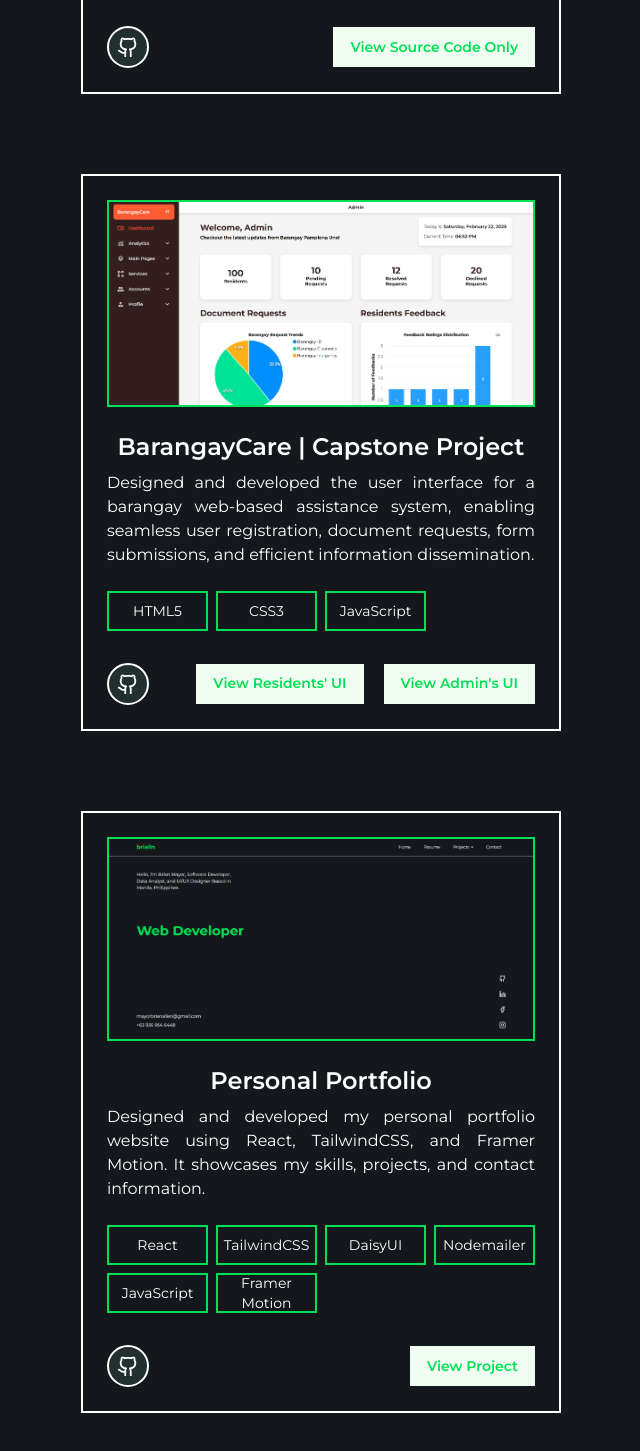
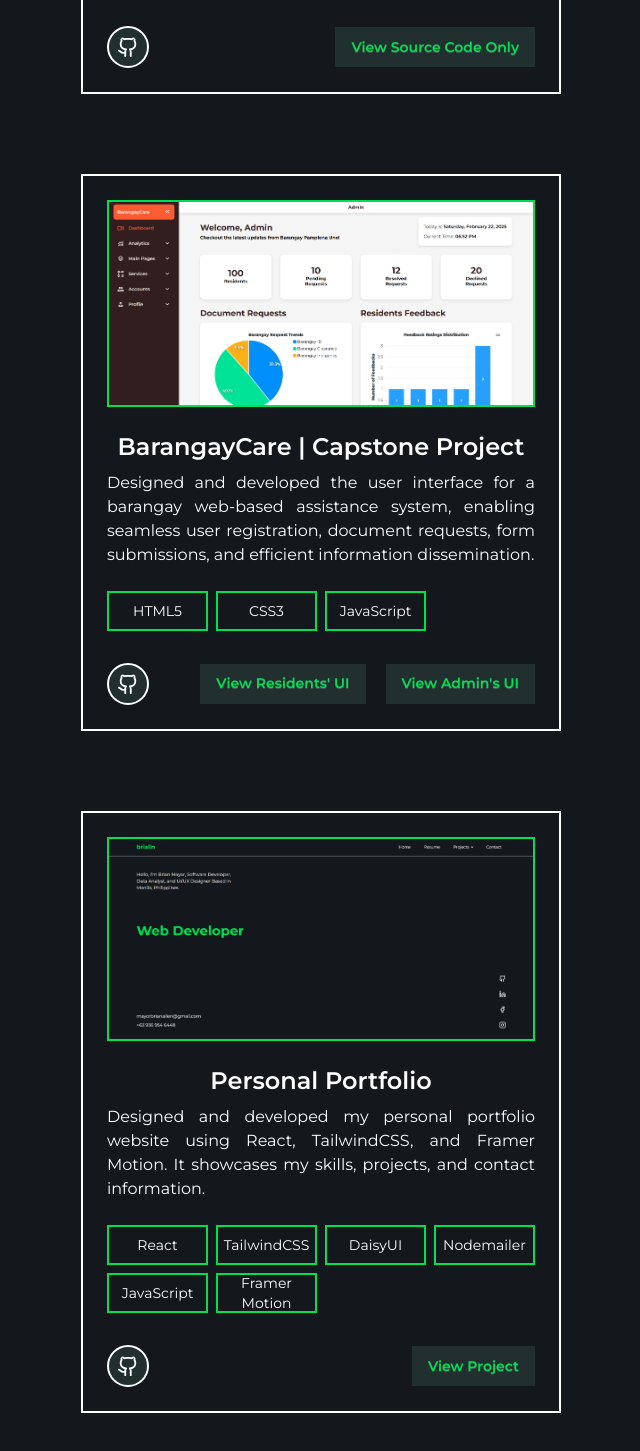
Before and after one commit to brialln/react_portfolio, a React (Vite) app: page /development in a window 1280 px wide. Shown: the part 761-2212 px from the top of the page, without its empty margins (319-959 px from the left). Built offline with nearby package versions, Linux system fonts and the light colour scheme.

Commit message:
Fixed Button Color when Light Mode

```diff
--- a/src/pages/Contact.jsx
+++ b/src/pages/Contact.jsx
@@ -59,7 +59,7 @@
                         <textarea id="message" name="message" className="border-2 p-2 h-40" onChange={handleChange} value={formData.message} required />
                     </div>
 
-                    <button type="submit" className="btn btn-soft rounded-none btn-primary cursor-pointer">Send Message</button>
+                    <button type="submit" className="btn bg-soft-color border-none shadow-none rounded-none btn-primary text-primary hover:bg-primary hover:text-white">Send Message</button>
                 </form>
             </div>
         </div>
--- a/src/pages/Designing.jsx
+++ b/src/pages/Designing.jsx
@@ -26,7 +26,7 @@
 
                 <div className="pt-2 flex flex-row justify-center items-center">
                     <a href="https://www.figma.com/design/iPlOGrVtneJABiDqIqOWKO/BOOKS-FROM-UNDERGROUND?node-id=0-1&t=AMR0xIBTL8dbD3aG-1" target="_blank" rel="noreferrer">
-                        <button className="btn btn-soft rounded-none btn-primary">View Project</button>
+                        <button className="btn bg-soft-color border-none shadow-none rounded-none btn-primary text-primary hover:bg-primary hover:text-white">View Project</button>
                     </a>
                 </div>
             </div>
@@ -46,7 +46,7 @@
 
                 <div className="pt-2 flex flex-row justify-center items-center">
                     <a href="https://www.figma.com/design/XeIBXjrZAhIe2TGrGbAQFH/COFFEE-INSIGHT?node-id=0-1&t=eo8yyOpki2vRULn8-1" target="_blank" rel="noreferrer">
-                        <button className="btn btn-soft rounded-none btn-primary">View Project</button>
+                        <button className="btn bg-soft-color border-none shadow-none rounded-none btn-primary text-primary hover:bg-primary hover:text-white">View Project</button>
                     </a>
                 </div>
             </div>
--- a/src/pages/Development.jsx
+++ b/src/pages/Development.jsx
@@ -49,7 +49,7 @@
                     </a>
 
                     <a href="https://github.com/brialln/simple_crud-application" target="_blank" rel="noopener noreferrer">
-                        <button className="btn btn-soft rounded-none btn-primary">View Source Code Only</button>
+                        <button className="btn bg-soft-color border-none shadow-none rounded-none btn-primary text-primary hover:bg-primary hover:text-white">View Source Code Only</button>
                     </a>
 
                 </div>
@@ -86,11 +86,11 @@
 
                 <div className="flex flex-col sm:flex-row gap-5 justify-center items-center">
                     <a href="https://barangaycare-residents-frontend.vercel.app" target="_blank" rel="noopener noreferrer">
-                        <button className="btn btn-soft rounded-none btn-primary">View Residents' UI</button>
+                        <button className="btn bg-soft-color border-none shadow-none rounded-none btn-primary text-primary hover:bg-primary hover:text-white">View Residents' UI</button>
                     </a>
 
                     <a href="https://barangaycare-admin-frontend.vercel.app" target="_blank" rel="noopener noreferrer">
-                        <button className="btn btn-soft rounded-none btn-primary">View Admin's UI</button>
+                        <button className="btn bg-soft-color border-none shadow-none rounded-none btn-primary text-primary hover:bg-primary hover:text-white">View Admin's UI</button>
                     </a>
                 </div>
 
@@ -128,7 +128,7 @@
                     </a>
 
                     <a href="https://briallnportfolio.vercel.app" target="blank" rel="noopener noreferrer">
-                        <button className="btn btn-soft rounded-none btn-primary">View Project</button>
+                        <button className="btn bg-soft-color border-none shadow-none rounded-none btn-primary text-primary hover:bg-primary hover:text-white">View Project</button>
                     </a>
                 </div>
             </div>
--- a/src/pages/Resume.jsx
+++ b/src/pages/Resume.jsx
@@ -18,7 +18,7 @@
                     </div>
 
                     <div>
-                        <a href="/public/Brian_Mayor_CV-2025.pdf" download className="btn btn-soft rounded-none btn-primary">
+                        <a href="/public/Brian_Mayor_CV-2025.pdf" download className="btn bg-soft-color border-none shadow-none rounded-none btn-primary text-primary hover:bg-primary hover:text-white">
                             Download CV
                         </a>
                     </div>
```
